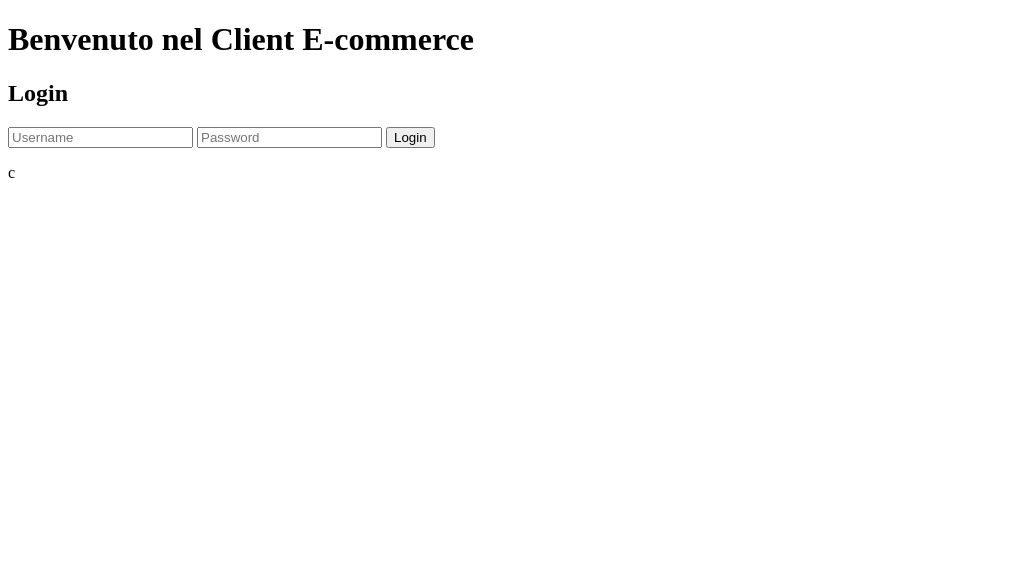
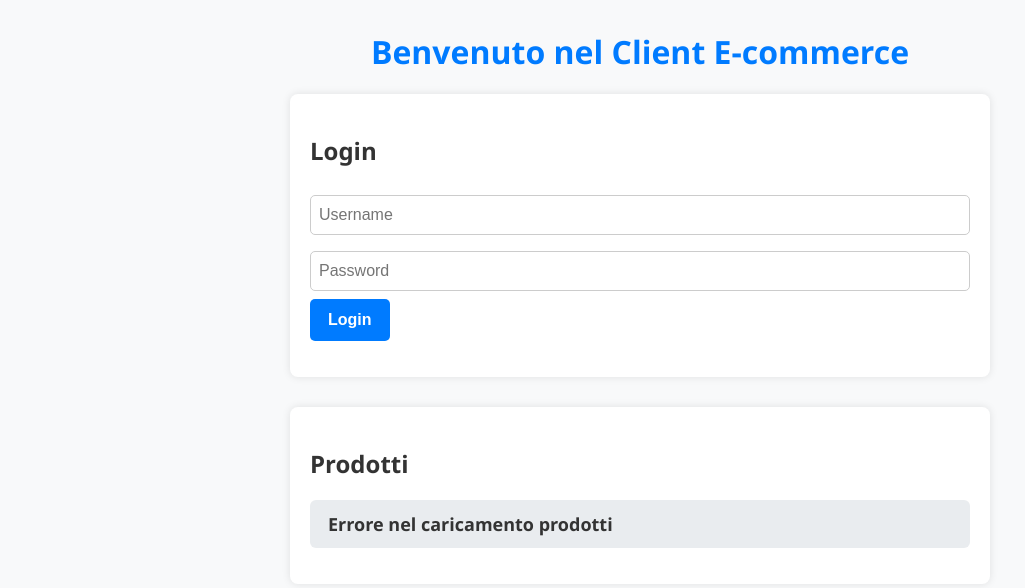
Before and after one commit to NirushanGopalakrishnan/progettoPPM_BACKEND, a Django app: template templates/index.html in a window 1280 px wide. Shown: the top 588 px of the page, without its empty margins (0-1025 px from the left). Run offline with Django 4.2, Linux system fonts and the light colour scheme; the template is opened without the code that fills it, so the values that code supplies are empty.

Commit message:
gestione index

```diff
--- a/ecommerce_api/settings.py
+++ b/ecommerce_api/settings.py
@@ -41,7 +41,7 @@
 TEMPLATES = [
     {
         'BACKEND': 'django.template.backends.django.DjangoTemplates',
-        'DIRS': [],
+        'DIRS': [BASE_DIR / 'templates'],  # <-- aggiunto per caricare i template globali
         'APP_DIRS': True,
         'OPTIONS': {
             'context_processors': [
--- a/ecommerce_api/urls.py
+++ b/ecommerce_api/urls.py
@@ -1,8 +1,12 @@
 from django.contrib import admin
 from django.urls import path, include
+from .views import index  # importa la nuova view
 
 urlpatterns = [
     path('admin/', admin.site.urls),
+
+    # Home page
+    path('', index, name='index'),
 
     # Autenticazione con djoser
     path('auth/', include('djoser.urls')),
--- /dev/null
+++ b/ecommerce_api/views.py
@@ -0,0 +1,4 @@
+from django.shortcuts import render
+
+def index(request):
+    return render(request, "index.html")
--- a/templates/index.html
+++ b/templates/index.html
@@ -3,6 +3,82 @@
 <head>
     <meta charset="UTF-8" />
     <title>E-commerce Minimal Client</title>
+    <style>
+        body {
+            font-family: 'Segoe UI', Tahoma, Geneva, Verdana, sans-serif;
+            margin: 30px auto;
+            max-width: 700px;
+            background: #f8f9fa;
+            color: #333;
+        }
+        h1 {
+            color: #007bff;
+            text-align: center;
+        }
+        #login-section, #products-section {
+            background: white;
+            border-radius: 8px;
+            box-shadow: 0 0 8px rgb(0 0 0 / 0.1);
+            padding: 20px;
+            margin-bottom: 30px;
+        }
+        input[type="text"], input[type="password"] {
+            width: 100%;
+            padding: 10px 8px;
+            margin: 8px 0;
+            box-sizing: border-box;
+            border: 1px solid #ccc;
+            border-radius: 5px;
+            font-size: 16px;
+        }
+        button {
+            background-color: #007bff;
+            color: white;
+            border: none;
+            padding: 12px 18px;
+            cursor: pointer;
+            border-radius: 5px;
+            font-weight: 600;
+            font-size: 16px;
+        }
+        button:hover {
+            background-color: #0056b3;
+        }
+        #login-msg {
+            margin-top: 12px;
+            font-weight: 600;
+            color: red;
+        }
+        ul#products-list {
+            list-style-type: none;
+            padding-left: 0;
+        }
+        ul#products-list li {
+            background-color: #e9ecef;
+            margin-bottom: 10px;
+            padding: 12px 18px;
+            border-radius: 6px;
+            font-size: 18px;
+            font-weight: 600;
+            display: flex;
+            justify-content: space-between;
+        }
+        ul#products-list li button {
+            background-color: #28a745;
+            font-size: 14px;
+            padding: 6px 12px;
+        }
+        ul#products-list li button:hover {
+            background-color: #19692c;
+        }
+        #logout-btn {
+            background-color: #dc3545;
+            margin-top: 10px;
+        }
+        #logout-btn:hover {
+            background-color: #a71d2a;
+        }
+    </style>
 </head>
 <body>
     <h1>Benvenuto nel Client E-commerce</h1>
@@ -12,29 +88,53 @@
         <input type="text" id="username" placeholder="Username" />
         <input type="password" id="password" placeholder="Password" />
         <button id="login-btn">Login</button>
+        <button id="logout-btn" style="display:none;">Logout</button>
         <p id="login-msg"></p>
     </section>
 
-    <section id="products-section" style="display:none;">
+    <section id="products-section">
         <h2>Prodotti</h2>
         <ul id="products-list"></ul>
     </section>
 
     <script>
         const loginBtn = document.getElementById('login-btn');
+        const logoutBtn = document.getElementById('logout-btn');
         const loginMsg = document.getElementById('login-msg');
         const productsSection = document.getElementById('products-section');
         const productsList = document.getElementById('products-list');
 
-        let token = null;
+        let token = localStorage.getItem('token') || null;
+
+        function updateLoginState(isLoggedIn) {
+            if(isLoggedIn) {
+                loginBtn.style.display = 'none';
+                logoutBtn.style.display = 'inline-block';
+                document.getElementById('username').style.display = 'none';
+                document.getElementById('password').style.display = 'none';
+                loginMsg.style.color = 'green';
+                loginMsg.textContent = 'Sei loggato!';
+            } else {
+                loginBtn.style.display = 'inline-block';
+                logoutBtn.style.display = 'none';
+                document.getElementById('username').style.display = 'inline-block';
+                document.getElementById('password').style.display = 'inline-block';
+                loginMsg.style.color = 'red';
+                loginMsg.textContent = '';
+            }
+        }
 
         loginBtn.onclick = async () => {
-            const username = document.getElementById('username').value;
-            const password = document.getElementById('password').value;
+            const username = document.getElementById('username').value.trim();
+            const password = document.getElementById('password').value.trim();
 
-            // Chiamata API per login e ottenere token
+            if(!username || !password) {
+                loginMsg.textContent = 'Inserisci username e password';
+                return;
+            }
+
             try {
-                const response = await fetch('/api/users/token/', {
+                const response = await fetch('/auth/jwt/create/', {
                     method: 'POST',
                     headers: { 'Content-Type': 'application/json' },
                     body: JSON.stringify({ username, password }),
@@ -44,19 +144,28 @@
 
                 const data = await response.json();
                 token = data.access;
-                loginMsg.textContent = 'Login riuscito!';
-                loadProducts();
+                localStorage.setItem('token', token);
+                updateLoginState(true);
+                await loadProducts();
             } catch (e) {
                 loginMsg.textContent = 'Errore: ' + e.message;
             }
         };
 
+        logoutBtn.onclick = () => {
+            token = null;
+            localStorage.removeItem('token');
+            updateLoginState(false);
+            productsList.innerHTML = '';
+        };
+
         async function loadProducts() {
-            productsSection.style.display = 'block';
+            let headers = {};
+            if(token) {
+                headers['Authorization'] = 'Bearer ' + token;
+            }
 
-            const response = await fetch('/api/products/', {
-                headers: { 'Authorization': 'Bearer ' + token }
-            });
+            const response = await fetch('/api/products/products/', { headers });
 
             if (!response.ok) {
                 productsList.innerHTML = '<li>Errore nel caricamento prodotti</li>';
@@ -67,11 +176,46 @@
             productsList.innerHTML = '';
             products.forEach(p => {
                 const li = document.createElement('li');
-                li.textContent = `${p.name} - €${p.price}`;
+                li.textContent = `${p.name} - €${p.price.toFixed(2)}`;
+
+                if(token) {
+                    const btn = document.createElement('button');
+                    btn.textContent = 'Aggiungi al carrello';
+                    btn.onclick = () => addToCart(p.id);
+                    li.appendChild(btn);
+                }
                 productsList.appendChild(li);
             });
         }
+
+        async function addToCart(productId) {
+            if(!token) {
+                alert("Devi effettuare il login per aggiungere prodotti al carrello.");
+                return;
+            }
+
+            const response = await fetch('/api/products/cart/add/', {
+                method: 'POST',
+                headers: {
+                    'Content-Type': 'application/json',
+                    'Authorization': 'Bearer ' + token
+                },
+                body: JSON.stringify({ product_id: productId, quantity: 1 })
+            });
+
+            if (response.ok) {
+                alert('Prodotto aggiunto al carrello!');
+            } else if (response.status === 401) {
+                alert('Sessione scaduta o non autorizzato. Effettua nuovamente il login.');
+                logoutBtn.click();
+            } else {
+                alert('Errore durante l\'aggiunta al carrello');
+            }
+        }
+
+        // Al caricamento della pagina verifica login e carica i prodotti
+        updateLoginState(!!token);
+        loadProducts();
     </script>
 </body>
 </html>
-c
```
Also changed, not shown: products/views.py (+6 -3 lines).
